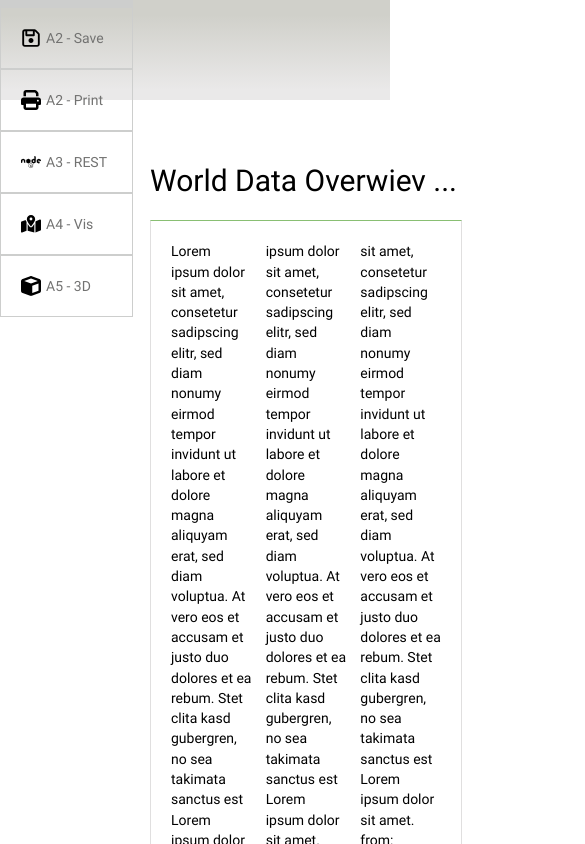
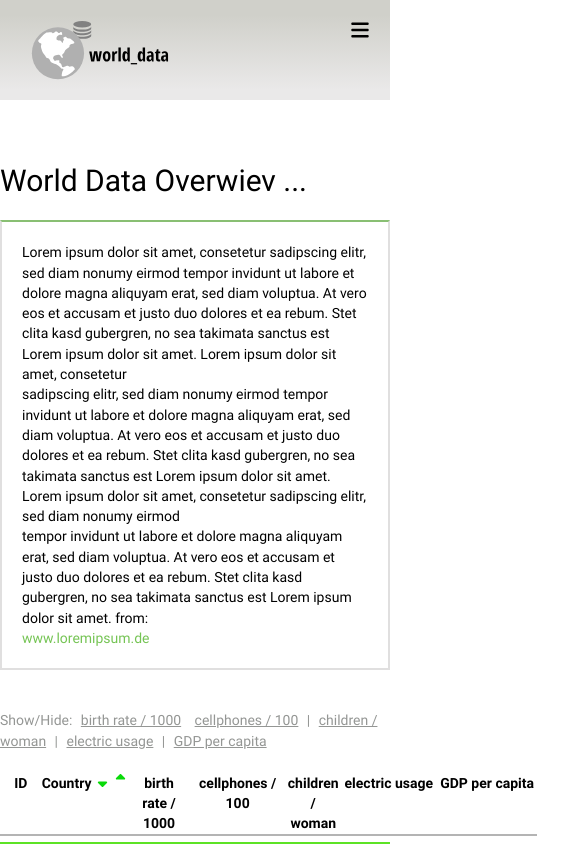
Before and after one commit to anko18/wme_Aufgabe1, a plain HTML site: page src/index.html in a window 390 px wide. Shown: the top 844 px of the page, 585 px wide, since content can reach past the window. Drawn offline with Linux system fonts and the light colour scheme.

Commit message:
finished

```diff
--- a/src/index.html
+++ b/src/index.html
@@ -15,42 +15,43 @@
         <a class="logo__link" href="">
             <img class="header__logo" src="/src/icons/world_data-logo.svg" alt="world_data logo">
         </a>
-        <nav class="header__nav">
+        <img class="menu" src="icons/bars-solid.svg" alt="menu" onclick="showmenu()">
+        <nav id="menu" class="header__nav">
             <ul>
                 <li class="header__nav__blocks">
-                    <img class="nav__icon" src="icons/table-solid.svg">
+                    <img class="nav__icon" alt="icon table" src="icons/table-solid.svg">
                     <a  class="nav__link" href="">A1 - Table</a>
-
                 </li>
                 <li class="header__nav__blocks">
-                    <img class="nav__icon" src="icons/gear-solid.svg">
+                    <img class="nav__icon" alt="icon gear" src="icons/gear-solid.svg">
                     <a class="nav__link" href="">A2 - Parse</a>
                 </li>
                 <li class="header__nav__blocks">
-                    <img class="nav__icon" src="icons/floppy-disk-regular.svg">
+                    <img class="nav__icon" alt="icon save" src="icons/floppy-disk-regular.svg">
                     <a class="nav__link" href="">A2 - Save
                     </a>
                 </li>
                 <li class="header__nav__blocks">
-                    <img class="nav__icon" src="icons/print-solid.svg">
+                    <img class="nav__icon" alt="icon printer" src="icons/print-solid.svg">
                     <a class="nav__link" href="">A2 - Print</a>
                 </li>
                 <li class="header__nav__blocks">
-                    <img class="nav__icon" src="icons/node.svg">
+                    <img class="nav__icon" alt="icon node.js" src="icons/node.svg">
                     <a class="nav__link" href="">A3 - REST</a>
                 </li>
                 <li class="header__nav__blocks">
-                    <img class="nav__icon" src="icons/map-location-dot-solid.svg">
+                    <img class="nav__icon" alt="icon map" src="icons/map-location-dot-solid.svg">
                     <a class="nav__link"  href="">A4 - Vis</a>
                 </li>
                 <li class="header__nav__blocks">
-                    <img class="nav__icon" src="icons/cube-solid.svg">
+                    <img class="nav__icon" alt="icon cube" src="icons/cube-solid.svg">
                     <a class="nav__link" href="">A5 - 3D</a>
                 </li>
             </ul>
         </nav>
     </header>
-    <section class="text-block">
+    <div class="wrapper">
+        <section id="textblock" class="text-block">
             <p class="headline">World Data Overwiev ...</p>
             <div class="text">
                 <p>Lorem ipsum dolor sit amet, consetetur sadipscing elitr, sed diam nonumy eirmod tempor invidunt ut labore et dolore magna aliquyam erat, sed diam voluptua. At vero eos et accusam et justo duo dolores et ea rebum. Stet clita kasd gubergren, no sea takimata sanctus est Lorem ipsum dolor sit amet. Lorem ipsum dolor sit amet, consetetur</p>
@@ -62,34 +63,52 @@
             </div>
         </section>
         <section class="showhide">
-        <p>Show/Hide:</p>
+            <p>Show/Hide: <span class="showhide__columns" onclick="showhide('birthrate')">birth rate / 1000</span>
+                <span class="showhide__columns" onclick="showhide('cellphones')">cellphones / 100</span>
+                <span>|</span>
+                <span class="showhide__columns" onclick="showhide('children')">children / woman</span>
+                <span>|</span>
+                <span class="showhide__columns" onclick="showhide('electricity')">electric usage</span>
+                <span>|</span>
+                <span class="showhide__columns" onclick="showhide('gdp')">GDP per capita</span>
+            </p>
         </section>
         <section>
             <table class="table" id="table_">
                 <thead>
-              <tr>
+                  <tr id="thead_tr">
                       <th>ID</th>
-                  <th id="country">Country
-                      <img class="sort_icon" src="icons/sort-down-solid.svg" onclick="sort_table_down()">
-                      <img class="sort_icon" src="icons/sort-up-solid.svg" onclick="sort_table_up()">
+                      <th>Country
+                          <img class="sort_icon" alt="alphabetize reversed icon sort-down" src="icons/sort-down-solid.svg" onclick="sort_table_down()">
+                          <img class="sort_icon" alt="alphabetize icon sort-up" src="icons/sort-up-solid.svg" onclick="sort_table_up()">
                       </th>
-                  <th>birth rate / 1000</th>
-                  <th>cellphones / 100</th>
-                  <th>children / woman</th>
-                  <th>electric usage</th>
-                  <th>GDP per capita</th>
-                  <th>GDP per capita growth</th>
+                      <th class="birthrate">birth rate / 1000</th>
+                      <th class="cellphones">cellphones / 100</th>
+                      <th class="children">children / woman</th>
+                      <th class="electricity">electric usage</th>
+                      <th class="gdp">GDP per capita</th>
                   </tr>
                 </thead>
                 <tbody id="content">
                 </tbody>
             </table>
         </section>
-
+        <section class="showhide">
+            <p>Show/Hide: <span class="showhide__columns" onclick="showhide('birthrate')">birth rate / 1000</span>
+                <span class="showhide__columns" onclick="showhide('cellphones')">cellphones / 100</span>
+                <span>|</span>
+                <span class="showhide__columns" onclick="showhide('children')">children / woman</span>
+                <span>|</span>
+                <span class="showhide__columns" onclick="showhide('electricity')">electric usage</span>
+                <span>|</span>
+                <span class="showhide__columns" onclick="showhide('gdp')">GDP per capita</span>
+            </p>
+        </section>
         <footer>
             <p>Copyright © 2020 world_data <br> First course exercise HTML, CSS and JS of the lecture Web and Multimedia</p>
             <p>This solution was created by:<br> Anastasiia Korolenko</p>
         </footer>
+    </div>
     <script src="scripts.js"></script>
 </body>
 </html>
--- a/src/layout.css
+++ b/src/layout.css
@@ -1,5 +1,6 @@
 @font-face {
     font-family: 'Roboto-Regular';
+    font-style: normal;
     src: url('/src/fonts/roboto-regular-webfont.woff2') format('woff2');
 }
 
@@ -12,6 +13,13 @@ body{
     font-family: 'Roboto-Regular', monospace;
     font-size: 14px;
     line-height: 145%;
+    max-width: 100%;
+}
+
+.wrapper{
+    max-width: 1170px;
+    margin-left: auto;
+    margin-right: auto;
 }
 
 /*styles for header*/
@@ -40,6 +48,10 @@ body{
 }
 .header__nav{
     height: 110px;
+}
+
+.menu{
+    display: none;
 }
 
 .header__nav ul{
@@ -80,11 +92,6 @@ body{
 }
 
 /*styles for text-block*/
-section{
-    margin-left: 150px;
-    margin-right: 150px;
-    width: 80%;
-}
 
 .text-block{
     margin-top: 70px;
@@ -98,18 +105,19 @@ section{
     margin-top: 30px;
     column-count: 3;
     padding: 20px;
-    border: solid 1px;
+    border: solid 2px;
     border-color: #89bf73 #e0dfdf #e0dfdf #e0dfdf;
 }
 
+/*hover for standard links*/
 a:not(.logo__link, .nav__link){
     text-decoration: none;
-    color: #89bf73;
+    color: #75c454;
     position: relative;
 }
 
 a::before {
-    background: #709e5d;
+    background: #5ce325;
     content: "";
     position: absolute;
     display: block;
@@ -122,16 +130,32 @@ a::before {
     transition: transform 0.3s ease;
 }
 a:hover{
-    color: #709e5d;
+    color: #5ce325;
 }
 
 a:hover::before {
     transform: scaleX(1);
 }
+
 /*styles for show/hide */
+
 .showhide{
     margin-top: 40px;
 }
+.showhide p, span{
+    color: #949694;
+}
+
+.showhide__columns{
+    margin-right: 5px;
+    margin-left: 5px;
+    text-decoration: underline;
+    color: #949694;
+}
+.showhide__columns:hover{
+    color: #09cc09;
+}
+
 
 
 
@@ -171,36 +195,99 @@ td {
 
 /*styles for footer*/
 footer{
-    margin: 50px 150px 0px 150px;
+    margin-top: 50px;
     padding-top: 10px;
     padding-bottom: 10px;
-    width: 80%;
     display: flex;
     justify-content: space-between;
-    border: solid 2px;
-    border-color: #89bf73 transparent transparent transparent;
+    border: none;
+    border-top: 2px solid #89bf73;
 }
 
-
+.hidden{
+    display: none;
+}
 
 @media screen and (max-width: 768px){
+    body{
+        max-width: 100%;
+    }
+
+    footer{
+        margin-right: auto;
+        margin-left: auto;
+        max-width: 100%;
+    }
+    .wrapper {
+        max-width: 100%;
+    }
+
+    .text {
+        column-count: 1;
+    }
+
     .header{
         max-width: 100%;
         flex-direction: column;
         align-items: flex-start;
+        justify-content: flex-start;
         height: 100px;
     }
+
+    .menu{
+        display: block;
+        width: 20px;
+        height: 20px;
+        position: absolute;
+        top: 20px;
+        right: 20px;
+    }
+
+    .navnothidden{
+        display: block;
+    }
+
+    .textblockgap{
+        margin-top: 450px;
+    }
+
     .header__nav{
+        display: none;
         height: fit-content;
      }
+
     .header__nav ul{
         flex-direction: column;
         width: fit-content;
     }
+
     .header__nav__blocks{
         height: 60px;
     }
+
     .header__logo{
         padding-bottom: 20px;
+        position: relative;
+    }
+    th{
+        padding: 0;
+    }
+
+
+}
+
+@media screen and (min-width: 769px) and (max-width: 1200px){
+    body{
+        max-width: 100%;
+    }
+    .wrapper {
+        max-width: 100%;
+    }
+    .header__nav__blocks{
+        padding-left: 10px;
+        padding-right: 10px;
+    }
+    .text {
+        column-count: 2;
     }
 }
--- a/src/scripts.js
+++ b/src/scripts.js
@@ -405,8 +405,8 @@ let data =
 let content = document.getElementById('content');
 
 data.forEach(element => content.insertAdjacentHTML("beforeend", `<tr class="row"><td>${element.id}</td>
-<td>${element.name}</td><td>${element["birth rate per 1000"]}</td><td>${element["cell phones per 100"]}</td><td>${element["children per woman"]}</td><td>${element["electricity consumption per capita"]}</td>
-<td>${element["gdp_per_capita"]}</td><td>${element["gdp_per_capita_growth"]}</td></tr>`));
+<td>${element.name}</td><td class="birthrate">${element["birth rate per 1000"]}</td><td class="cellphones">${element["cell phones per 100"]}</td><td class="children">${element["children per woman"]}</td><td class="electricity">${element["electricity consumption per capita"]}</td>
+<td class="gdp">${element["gdp_per_capita"]}</td></tr>`));
 
 
 function sort_table_up(){
@@ -434,3 +434,33 @@ function sort_table_down(){
 
     tbody.append(...rows);
 }
+
+function showhide(column_name) {
+    var column_cells = document.getElementsByClassName(column_name);
+
+    for (var i = 0; i < column_cells.length; i++) {
+        var element = column_cells[i];
+        if(element.classList.contains("hidden")){
+            element.setAttribute("class", column_name);
+        }
+        else{
+            element.setAttribute("class", column_name + " hidden");
+        }
+
+    }
+}
+
+function showmenu(){
+    var menu = document.getElementById("menu");
+    var textblock = document.getElementById("textblock")
+
+    if(!menu.classList.contains("navnothidden")){
+        menu.setAttribute("class", "navnothidden");
+        textblock.setAttribute("class", "textblockgap");
+    }
+    else{
+        menu.setAttribute("class", "header__nav");
+        textblock.setAttribute("class", "text-block");
+    }
+
+}
```
Also changed, not shown: README.txt, src/icons/bars-solid.svg (added). Lines whose indentation alone changed are shown as unchanged.
